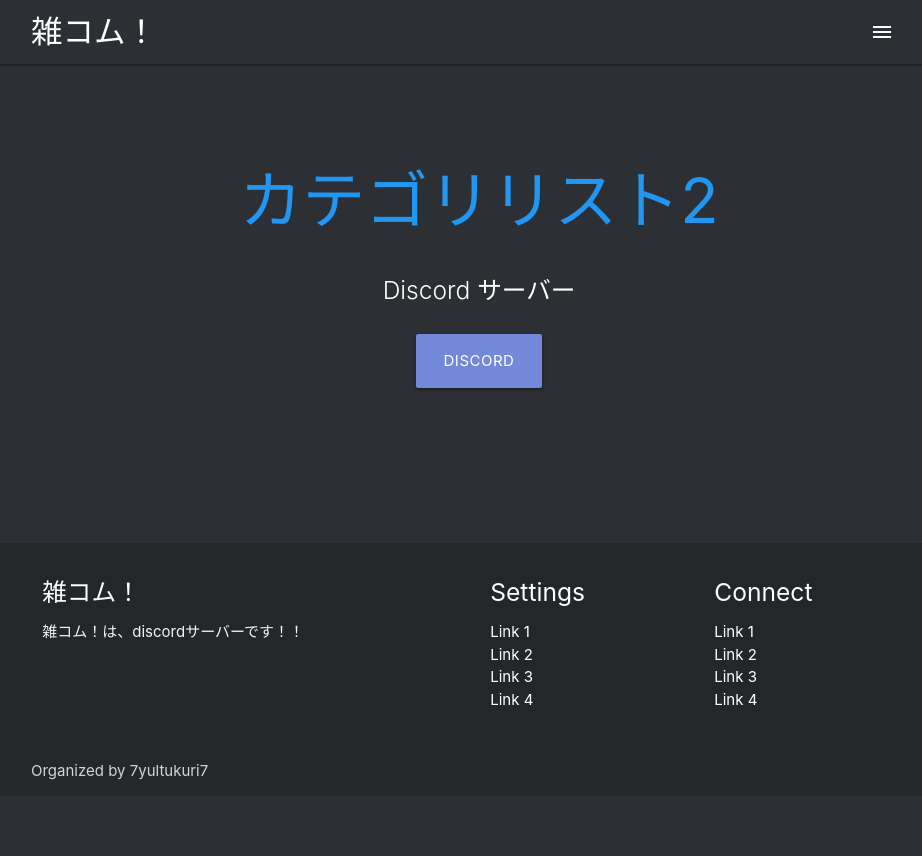
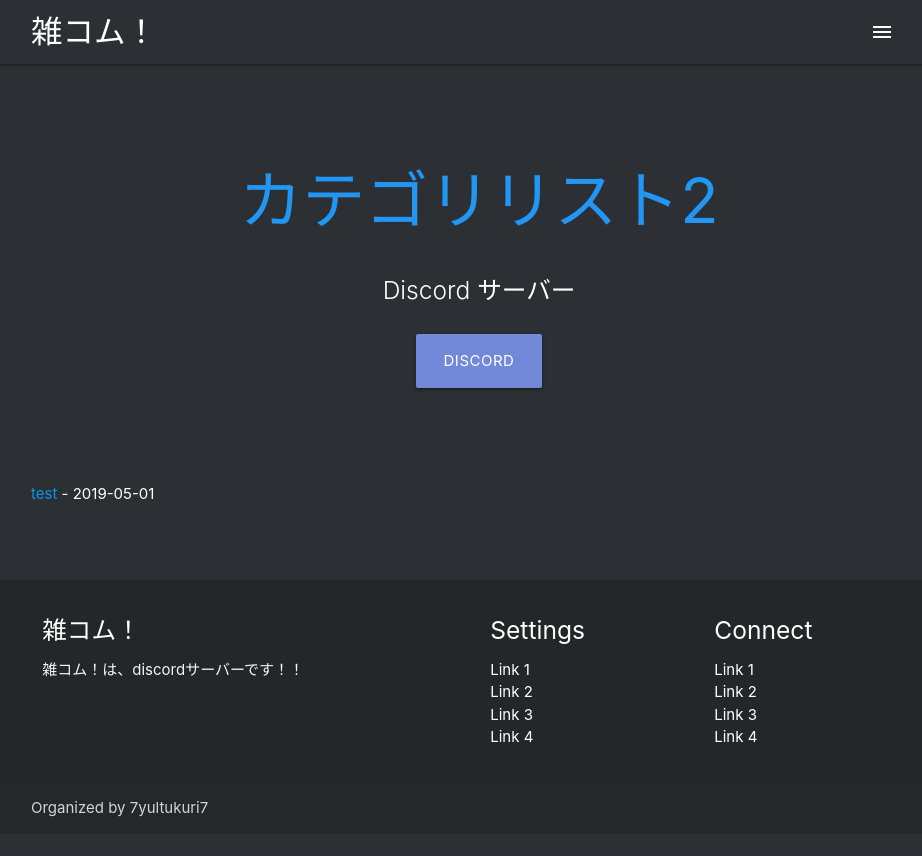
Before and after one commit to zatsukomu/zatsukomu-website-v1, a Jekyll site: the page built from docs/_pages/list/posts/news.html, in a window 1280 px wide. Shown: the top 856 px of the page, without its empty margins (161-1083 px from the left). Built offline with Jekyll 4.4.1, drawn with Linux system fonts in a browser that asks for light colours; nearby versions of some CDN libraries.

Commit message:
Update news.html

```diff
--- a/docs/_pages/list/posts/news.html
+++ b/docs/_pages/list/posts/news.html
@@ -5,7 +5,7 @@ permalink: /posts/news
 ---
   <ul>
   {% for post in site.posts %}
-    {% if post.tips %}
+    {% if post.news %}
       <li><a href="{{ post.url }}">{{ post.title }}</a> - {{ post.date | date: "%F" }}</li>
 
   {% endif %}
```
